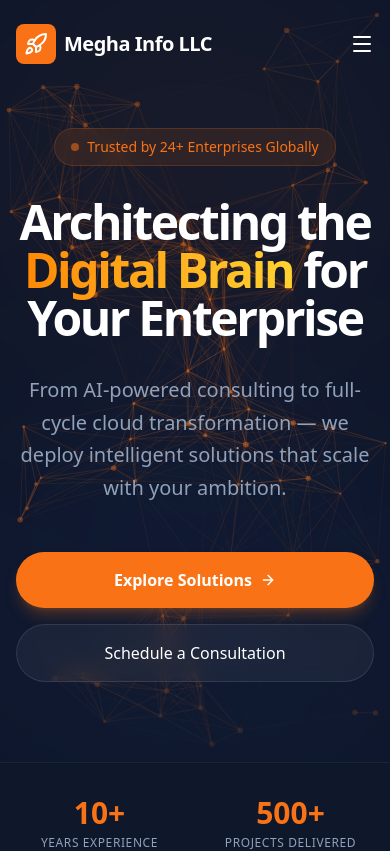
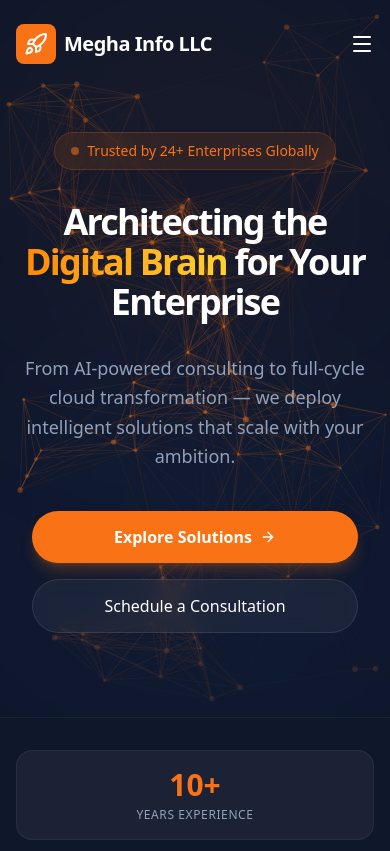
Before and after one commit to prasads6507/Megha-Info-LLC, a Next.js app: page / in a window 390 px wide. Shown: the top 851 px of the page. Built offline with nearby package versions, Linux system fonts and the light colour scheme.

Commit message:
fix: mobile responsiveness, typography, and horizontal overflow

```diff
--- a/src/app/about/page.tsx
+++ b/src/app/about/page.tsx
@@ -56,7 +56,7 @@
             initial={{ opacity: 0, y: 20 }}
             animate={{ opacity: 1, y: 0 }}
             transition={{ duration: 0.6 }}
-            className="text-4xl md:text-5xl lg:text-6xl font-bold mb-6 tracking-tight"
+            className="text-3xl sm:text-4xl md:text-5xl lg:text-6xl font-bold mb-6 tracking-tight"
           >
             About <span className="text-accent">Megha Info LLC</span>
           </motion.h1>
--- a/src/app/globals.css
+++ b/src/app/globals.css
@@ -11,6 +11,11 @@
 :root {
   --background: #F8FAFC;
   --foreground: #0F172A;
+}
+
+html, body {
+  overflow-x: hidden;
+  max-width: 100vw;
 }
 
 body {
--- a/src/app/page.tsx
+++ b/src/app/page.tsx
@@ -115,7 +115,7 @@
               initial={{ opacity: 0, y: 30 }}
               animate={{ opacity: 1, y: 0 }}
               transition={{ duration: 0.7, delay: 0.1 }}
-              className="text-5xl md:text-6xl lg:text-8xl font-bold text-white tracking-tighter mb-8"
+              className="text-4xl sm:text-5xl md:text-6xl lg:text-8xl font-bold text-white tracking-tighter mb-8"
             >
               Architecting the{" "}
               <span className="text-transparent bg-clip-text bg-gradient-to-r from-accent via-orange-400 to-amber-300 animate-gradient-x">
@@ -128,7 +128,7 @@
               initial={{ opacity: 0, y: 30 }}
               animate={{ opacity: 1, y: 0 }}
               transition={{ duration: 0.7, delay: 0.3 }}
-              className="text-xl text-slate-400 mb-12 leading-relaxed max-w-3xl mx-auto"
+              className="text-lg sm:text-xl text-slate-400 mb-10 leading-relaxed max-w-2xl mx-auto"
             >
               From AI-powered consulting to full-cycle cloud transformation — we deploy intelligent solutions that scale with your ambition.
             </motion.p>
@@ -137,13 +137,13 @@
               initial={{ opacity: 0, y: 30 }}
               animate={{ opacity: 1, y: 0 }}
               transition={{ duration: 0.7, delay: 0.5 }}
-              className="flex flex-col sm:flex-row gap-4 justify-center"
+              className="flex flex-col sm:flex-row gap-4 justify-center px-4 sm:px-0"
             >
-              <Link href="/services" className="px-8 py-4 rounded-full bg-accent text-white font-semibold hover:bg-accent/90 hover:-translate-y-1 transition-all duration-300 shadow-lg shadow-accent/25 flex items-center justify-center group">
+              <Link href="/services" className="px-6 py-3.5 sm:px-8 sm:py-4 rounded-full bg-accent text-white font-semibold hover:bg-accent/90 hover:-translate-y-1 transition-all duration-300 shadow-lg shadow-accent/25 flex items-center justify-center group">
                 Explore Solutions
                 <ArrowRight className="w-4 h-4 ml-2 group-hover:translate-x-1 transition-transform" />
               </Link>
-              <Link href="/contact" className="px-8 py-4 rounded-full bg-white/5 text-white border border-white/10 font-medium hover:bg-white/10 hover:-translate-y-1 transition-all duration-300 backdrop-blur-sm flex items-center justify-center">
+              <Link href="/contact" className="px-6 py-3.5 sm:px-8 sm:py-4 rounded-full bg-white/5 text-white border border-white/10 font-medium hover:bg-white/10 hover:-translate-y-1 transition-all duration-300 backdrop-blur-sm flex items-center justify-center">
                 Schedule a Consultation
               </Link>
             </motion.div>
@@ -175,14 +175,14 @@
       {/* Mobile Stats Ribbon */}
       <section className="bg-slate-900 py-8 lg:hidden border-t border-white/5">
         <div className="max-w-7xl mx-auto px-4">
-          <div className="grid grid-cols-2 md:grid-cols-4 gap-6 text-center">
+          <div className="grid grid-cols-1 sm:grid-cols-2 md:grid-cols-4 gap-4 sm:gap-6 text-center">
             {[
               { value: "10+", label: "Years Experience" },
               { value: "500+", label: "Projects Delivered" },
               { value: "50+", label: "Tech Experts" },
               { value: "99%", label: "Client Satisfaction" },
             ].map((stat) => (
-              <div key={stat.label}>
+              <div key={stat.label} className="bg-white/5 p-4 rounded-2xl border border-white/5 sm:bg-transparent sm:p-0 sm:border-0">
                 <div className="text-3xl font-bold text-accent">{stat.value}</div>
                 <div className="text-xs text-slate-400 uppercase tracking-wider mt-1">{stat.label}</div>
               </div>
--- a/src/app/technology/page.tsx
+++ b/src/app/technology/page.tsx
@@ -34,7 +34,7 @@
             initial={{ opacity: 0, y: 20 }}
             animate={{ opacity: 1, y: 0 }}
             transition={{ duration: 0.6 }}
-            className="text-4xl md:text-5xl lg:text-6xl font-bold mb-6 tracking-tight"
+            className="text-3xl sm:text-4xl md:text-5xl lg:text-6xl font-bold mb-6 tracking-tight"
           >
             Our <span className="text-accent">Technology</span>
           </motion.h1>
--- a/src/components/layout/Navbar.tsx
+++ b/src/components/layout/Navbar.tsx
@@ -33,7 +33,7 @@
   return (
     <nav
       className={cn(
-        "fixed top-0 z-50 w-full transition-all duration-300 border-b",
+        "fixed top-0 left-0 right-0 z-50 transition-all duration-300 border-b",
         isScrolled
           ? "bg-white/80 backdrop-blur-md border-slate-200 py-4 shadow-sm"
           : cn(
```
